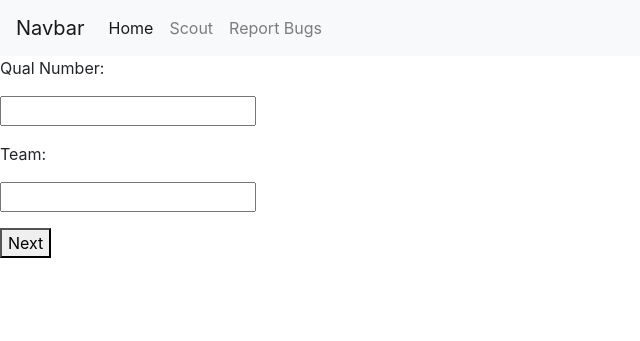
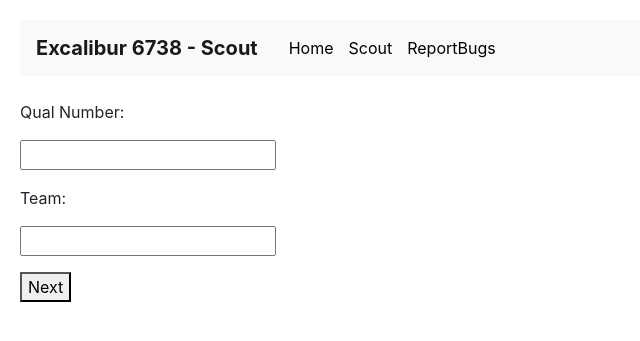
Before and after one commit to YehudaRothstein/ExcaliburFRC, a Flask app: page /Scout in a window 1280 px wide. Shown: the top 341 px of the page, without its empty margins (0-640 px from the left). Run offline with Flask 3, Linux system fonts and the light colour scheme; some libraries are stand-ins or nearby versions.

Commit message:
Scout better

```diff
--- a/main.py
+++ b/main.py
@@ -13,7 +13,7 @@ def home_with_name(name):
     return render_template("index.html")
 
 
-@app.route("/test")
+@app.route("/home")
 def test():
     return render_template("new.html")
 
@@ -60,5 +60,5 @@ def get_json():
     return send_from_directory('static', 'Data.json')
 
 if __name__ == '__main__':
-    app.run(host="172.20.10.2", port=5000, debug=True)
+    app.run(host="10.97.227.83", port=5000)
     app.secret_key = 'your_secret_key_here'
--- a/templates/Report.html
+++ b/templates/Report.html
@@ -2,6 +2,8 @@
 {% block title %}Report Bugs{% endblock %}
 {% block content %}
 <form action="#" method="post">
+
+<br>
 
     <p>name:</p>
     <p><input type="text" name="nm"></p>
--- a/templates/Scout.html
+++ b/templates/Scout.html
@@ -2,7 +2,15 @@
 {% block title %}Scout{% endblock %}
 {% block content %}
 
+<style>
+    body {
+        margin: 20px; /* Adjust the value as needed */
+    }
+</style>
+
 <form action="{{ url_for('Autonomus') }}" method="post">
+
+    <br>
 
     <p>Qual Number:</p>
     <p><input type="text" name="qual_number"></p>
--- a/templates/autonomous.HTML
+++ b/templates/autonomous.HTML
@@ -3,6 +3,7 @@
 {% block content %}
 
 <form action="/process_form" method="post">
+<br>
 
     <h3>AMP:</h3>
     <p>
--- a/templates/base.html
+++ b/templates/base.html
@@ -4,24 +4,53 @@
     <link rel="stylesheet" href="https://stackpath.bootstrapcdn.com/bootstrap/4.3.1/css/bootstrap.min.css" integrity="sha384-ggOyR0iXCbMQv3Xipma34MD+dH/1fQ784/j6cY/iJTQUOhcWr7x9JvoRxT2MZw1T" crossorigin="anonymous">
     <title>{% block title %}{% endblock %}</title>
 </head>
+<style>
+
+        body {
+            margin: 0;
+            padding: 0;
+        }
+
+        nav {
+            background-color: #f0f0f0;
+            padding: 10px;
+        }
+
+        h1 {
+            margin: 0;
+        }
+
+        ul {
+            list-style-type: none;
+            margin: 0;
+            padding: 0;
+        }
+
+        li {
+            display: inline;
+            margin-right: 15px;
+            vertical-align: middle;
+        }
+
+        a {
+            text-decoration: none;
+            color: black;
+        }
+
+</style>
 <body>
     <nav class="navbar navbar-expand-lg navbar-light bg-light">
-        <a class="navbar-brand" href="#">Navbar</a>
+        <a class="navbar-brand" href="#">    <h8><b>Excalibur 6738 - Scout</b></h8></a>
         <button class="navbar-toggler" type="button" data-toggle="collapse" data-target="#navbarNav" aria-controls="navbarNav" aria-expanded="false" aria-label="Toggle navigation">
 	     <span class="navbar-toggler-icon"></span>
 	 </button>
          <div class="collapse navbar-collapse" id="navbarNav">
              <ul class="navbar-nav">
-	         <li class="nav-item active">
-                     <a class="nav-link" href="#">Home <span class="sr-only">(current)</span></a>
-		</li>
-		<li class="nav-item">
-		    <a class="nav-link" href="#">Scout</a>
-		</li>
-		<li class="nav-item">
-		    <a class="nav-link" href="#">Report Bugs</a>
-		</li>
-	    </ul>
+	         <li class="nav-item">
+        <li><a href="http://10.97.227.83:5000/home">Home</a></li>
+        <li><a href="http://10.97.227.83:5000/Scout">Scout</a></li>
+        <li><a href="http://10.97.227.83:5000/ReportBugs">ReportBugs</a></li>
+             </ul>
         </div>
     </nav>
     {% block content %}
```
Also changed, not shown: CSS/base.css (added, +29 -0 lines).
